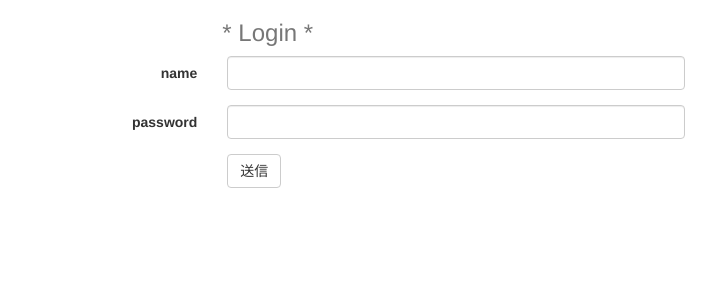
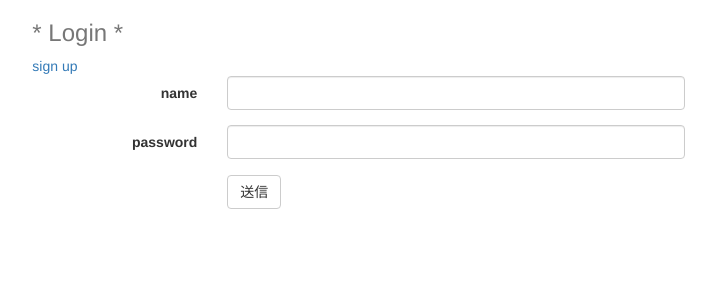
Before and after one commit to UmiNoMokuzu/flask_app, a Flask app: page / in a window 1400 px wide. Shown: the top 300 px of the page, without its empty margins (216-932 px from the left). Run offline with Flask 2, Linux system fonts and the light colour scheme; some libraries are stand-ins or nearby versions.

Commit message:
Update index.html

```diff
--- a/flask_app/templates/index.html
+++ b/flask_app/templates/index.html
@@ -4,14 +4,16 @@
 		<meta charset="utf-8">
 		<meta http-equiv="X-UA-Compatible" content="IE=edge">
 		<meta name="viewport" content="width=device-width, initial-scale=1">
+		<meta name="csrf-token" content="{{ csrf_token() }}">
 		<script src="http://code.jquery.com/jquery-1.11.1.min.js"></script>
 		<link href="https://maxcdn.bootstrapcdn.com/bootstrap/3.3.6/css/bootstrap.min.css" rel="stylesheet" integrity="sha384-1q8mTJOASx8j1Au+a5WDVnPi2lkFfwwEAa8hDDdjZlpLegxhjVME1fgjWPGmkzs7" crossorigin="anonymous">
 		<script src="https://maxcdn.bootstrapcdn.com/bootstrap/3.3.6/js/bootstrap.min.js" integrity="sha384-0mSbJDEHialfmuBBQP6A4Qrprq5OVfW37PRR3j5ELqxss1yVqOtnepnHVP9aJ7xS" crossorigin="anonymous"></script>
 	</head>
 	<body>
 		<div class="container col-xs-offset-2">
-			<div class="header col-xs-offset-2">
+			<div class="header">
 				<h3 class="text-muted">* Login *</h3>
+				<a href="/signup">sign up</a>
 			</div>
 			<form class="form-horizontal" method="POST">
 				<div class="form-group">
@@ -24,7 +26,11 @@
 					<label class="control-label col-xs-2">password</label>
 					<div class="col-xs-5">
 						<input type="password" name="passwd" id="passwd" class="form-control">
+						<input type="hidden" name="csrf_token" value="{{csrf_token()}}"/>
 					</div>
+				</div>
+				<div class="col-xs-7">
+					<div class="alert alert-info" role="alert" id="alert-info" hidden="hidden"></div>
 				</div>
 				<div class="form-group">
 					<div class="col-xs-offset-2 col-xs-10">
@@ -37,6 +43,14 @@
 					$('#button').click(function() {
 						var textData = JSON.stringify({"id":$("#user_id").val(),
 													   "pw":$("#passwd").val()});
+						$("#alert-info").removeAttr("hidden")
+
+						$.ajaxSetup({
+        					headers: {
+            					'X-CSRF-TOKEN': $('meta[name="csrf-token"]').attr('content')
+        					}
+						});
+
 						$.ajax({
 					  		url:'/login',
 					  		type:'POST',
@@ -44,16 +58,31 @@
 					  		data: textData,
 							contentType:'application/json',
 
+							beforeSend:function(xhr, setting) {
+								$("#alert-info").text("Please wait...");
+							},
+
 							success:function(data) {
 								var result = JSON.parse(data.ResultSet).result;
-        						$("#hello").text(result);
+								var url    = JSON.parse(data.ResultSet).redirect;
+
+								if (result == 'OK') {
+									window.location.href = url
+								}
+								else
+								{
+									$("#alert-info").text("Invalid user name or password!")
+								}
+							},
+
+							error:function(xhr, setting) {
+								$("#alert-info").text(xhr.responseText)
 							}
 						});
 						return false
 					});
 				})
 			</script>
-			<h4 class="text-muted" id="hello"></h4>
 		</div>
 	</body>
 </html>
```
